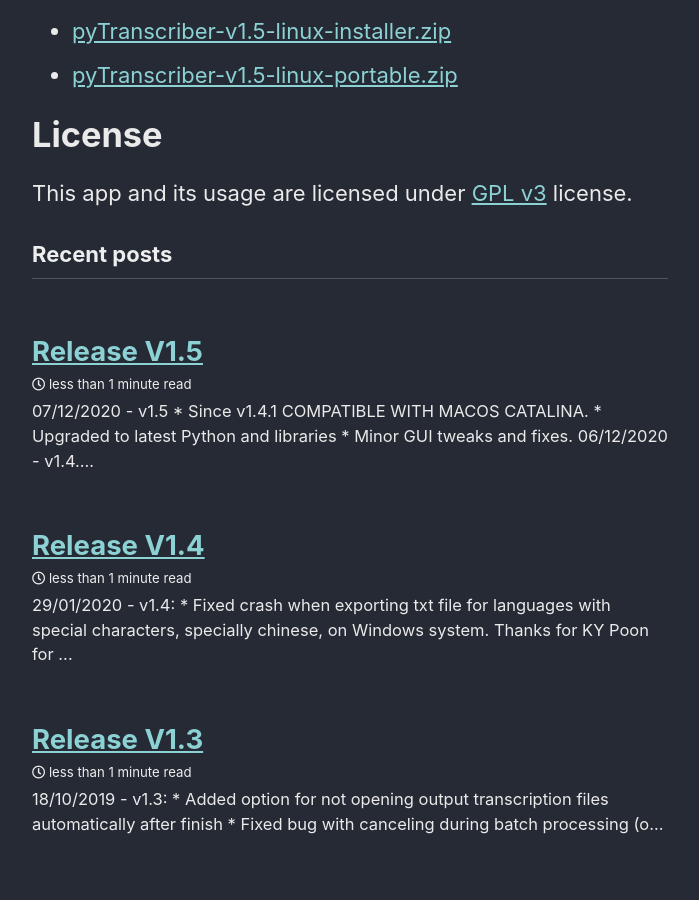
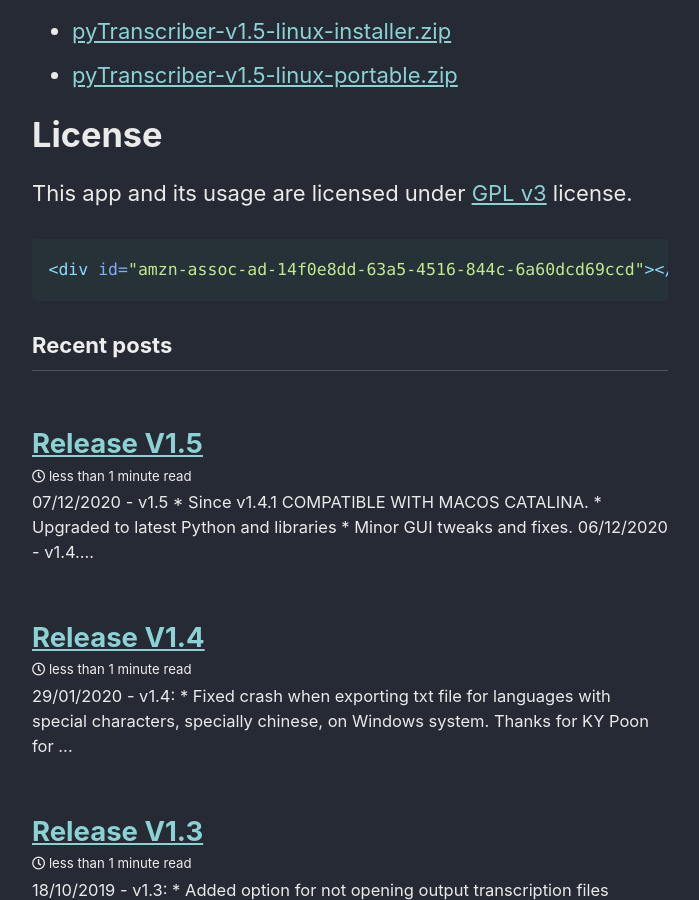
Before and after one commit to pyTranscriber/pyTranscriber.github.io, a Jekyll site: the page built from _pages/download.md, in a window 1280 px wide and 900 px high, scrolled down 2013 px. Shown: the whole window, without its empty margins (290-989 px from the left). Built offline with Jekyll 4.4.1, drawn with Linux system fonts in a browser that asks for light colours; cached includes are drawn as plain includes; a script that is not in the unit is left out.

Commit message:
Update download.md

````diff
--- a/_pages/download.md
+++ b/_pages/download.md
@@ -52,3 +52,7 @@
 # License
 
 This app and its usage are licensed under <a href="https://www.gnu.org/licenses/gpl-3.0.en.html">GPL v3</a> license.
+
+```html
+<div id="amzn-assoc-ad-14f0e8dd-63a5-4516-844c-6a60dcd69ccd"></div>
+```
````
